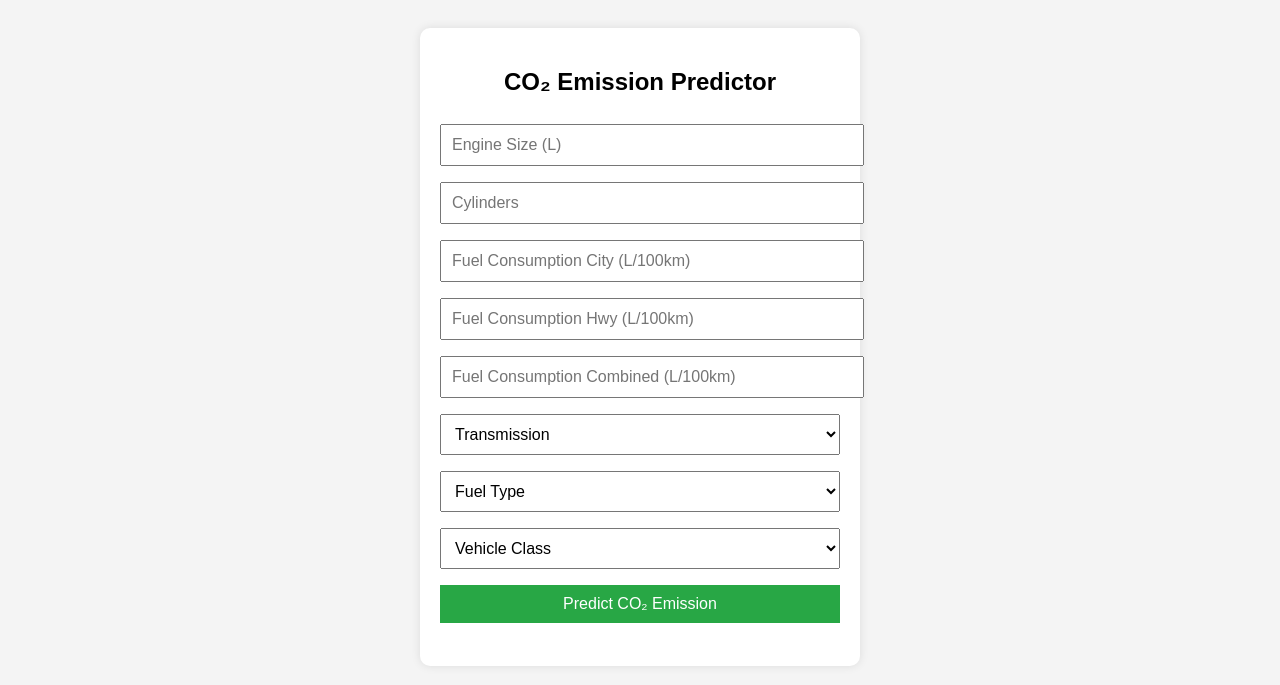
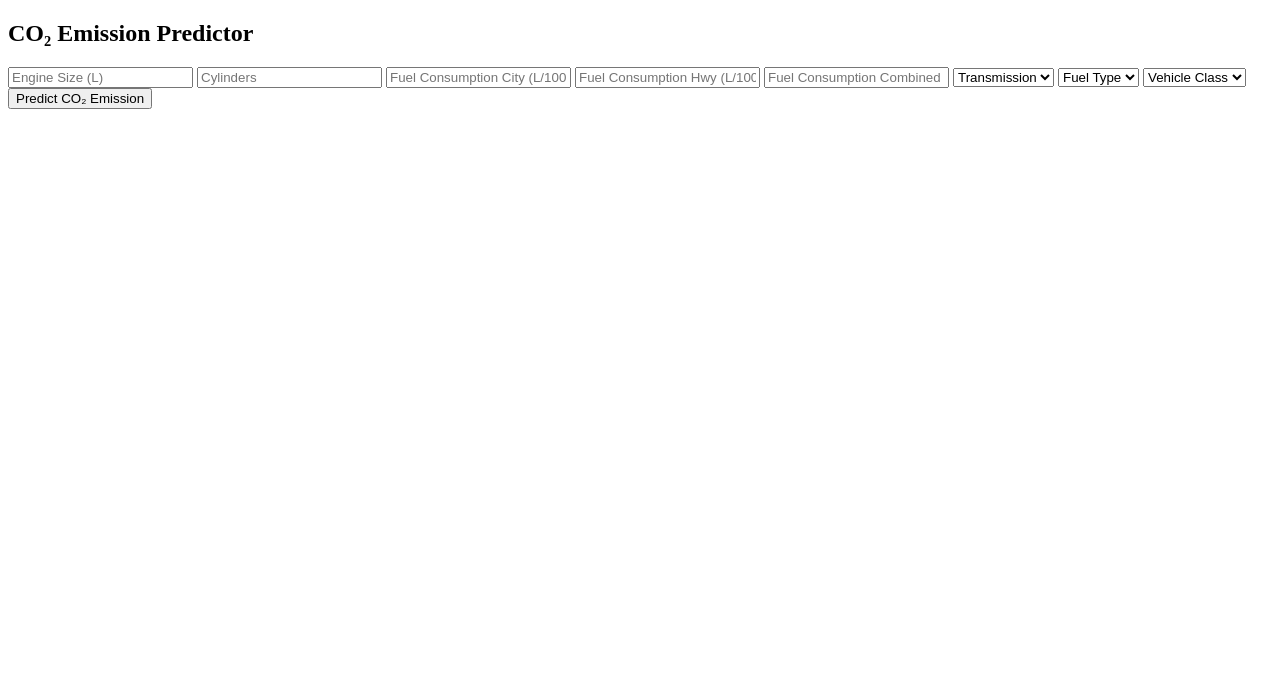
Before and after one commit to BarigelaSaiCharan/CO_2, a Flask app: page / in a window 1280 px wide. Shown: the top 685 px of the page. Run offline with Flask 3, Linux system fonts and the light colour scheme.

Commit message:
Update home.html

```diff
--- a/templates/home.html
+++ b/templates/home.html
@@ -4,42 +4,6 @@
     <meta charset="UTF-8">
     <meta name="viewport" content="width=device-width, initial-scale=1.0">
     <title>CO₂ Emission Predictor</title>
-    <style>
-        body {
-            font-family: Arial, sans-serif;
-            text-align: center;
-            background-color: #f4f4f4;
-            padding: 20px;
-        }
-        .container {
-            max-width: 400px;
-            background: white;
-            padding: 20px;
-            border-radius: 10px;
-            box-shadow: 0 0 10px rgba(0, 0, 0, 0.1);
-            margin: auto;
-        }
-        input, select, button {
-            width: 100%;
-            padding: 10px;
-            margin: 8px 0;
-            font-size: 1em;
-        }
-        button {
-            background: #28a745;
-            color: white;
-            border: none;
-            cursor: pointer;
-        }
-        button:hover {
-            background: #218838;
-        }
-        #result {
-            margin-top: 15px;
-            font-size: 1.2em;
-            color: #333;
-        }
-    </style>
 </head>
 <body>
     <div class="container">
```
